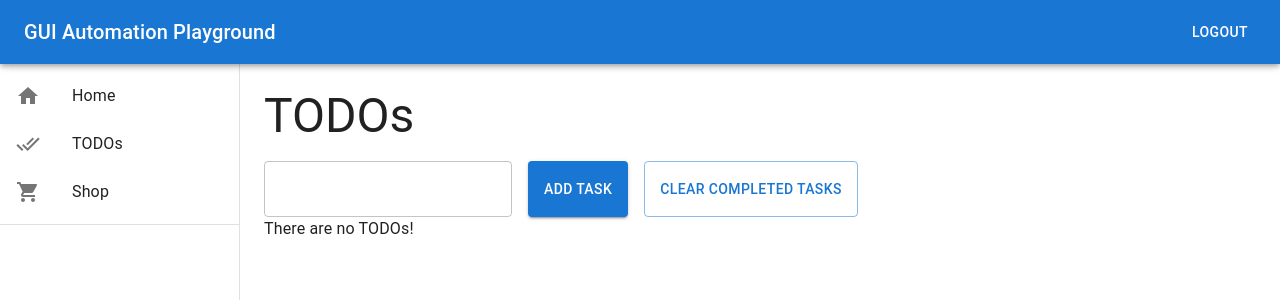
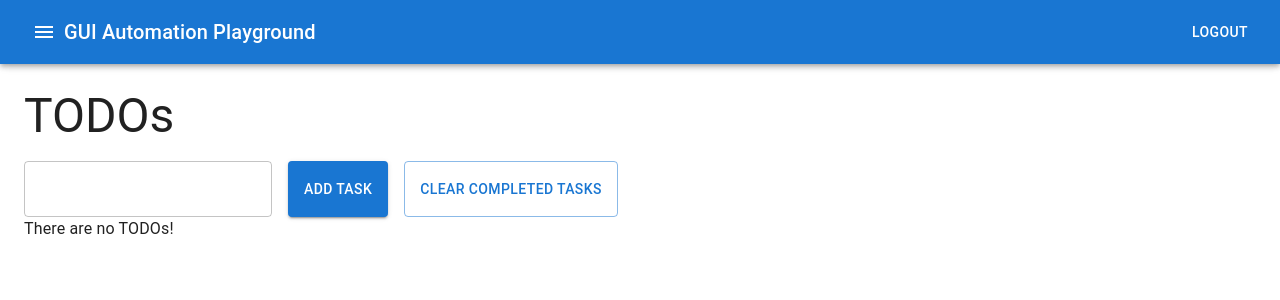
Before and after one commit to rafaljab/gui-automation-playground, a React (Create React App) app: page /gui-automation-playground/todos in a window 1280 px wide. Shown: the top 300 px of the page. Built offline with nearby package versions, Linux system fonts and the light colour scheme; sample sign-in values are in the browser's storage.

Commit message:
feat: hidden menu

```diff
--- a/package.json
+++ b/package.json
@@ -8,7 +8,7 @@
     "@emotion/react": "^11.10.5",
     "@emotion/styled": "^11.10.5",
     "@fontsource/roboto": "^4.5.8",
-    "@mui/icons-material": "^5.11.0",
+    "@mui/icons-material": "^5.15.19",
     "@mui/material": "^5.11.1",
     "@testing-library/jest-dom": "^5.16.5",
     "@testing-library/react": "^13.4.0",
@@ -26,6 +26,7 @@
     "web-vitals": "^2.1.4"
   },
   "devDependencies": {
+    "prettier": "^3.3.1",
     "react-scripts": "^5.0.1"
   },
   "scripts": {
--- a/src/App.tsx
+++ b/src/App.tsx
@@ -1,67 +1,112 @@
-import React, {FormEvent, useState, useEffect} from 'react';
-import {Navigate, Route, Routes, useNavigate} from 'react-router-dom';
-import MainLayout from './layouts/MainLayout';
-import AuthLayout from './layouts/AuthLayout';
-import LoginPage from './pages/LoginPage';
-import HomePage from './pages/HomePage';
-import TodosPage from './pages/TodosPage';
-import ShopPage from './pages/ShopPage';
-import {CartProvider} from './context/CartProvider';
-import {ProductsProvider} from './context/ProductsProvider';
+import React, { FormEvent, useState, useEffect } from "react";
+import { Navigate, Route, Routes, useNavigate } from "react-router-dom";
+import MainLayout from "./layouts/MainLayout";
+import AuthLayout from "./layouts/AuthLayout";
+import LoginPage from "./pages/LoginPage";
+import HomePage from "./pages/HomePage";
+import TodosPage from "./pages/TodosPage";
+import ShopPage from "./pages/ShopPage";
+import { CartProvider } from "./context/CartProvider";
+import { ProductsProvider } from "./context/ProductsProvider";
 
 function App() {
   const [authenticated, setAuthenticated] = useState<boolean>(
-      (localStorage.getItem('authenticated') == null || localStorage.getItem('authenticated') === '')
+    localStorage.getItem("authenticated") == null ||
+      localStorage.getItem("authenticated") === ""
       ? false
-        : JSON.parse(localStorage.getItem('authenticated') as string)
+      : JSON.parse(localStorage.getItem("authenticated") as string),
   );
   const [loginAlertOpened, setLoginAlertOpened] = useState<boolean>(false);
   const navigate = useNavigate();
 
   useEffect(() => {
-        localStorage.setItem('authenticated', JSON.stringify(authenticated))
-    }, [authenticated])
+    localStorage.setItem("authenticated", JSON.stringify(authenticated));
+  }, [authenticated]);
 
   const handleLoginSubmit = (event: FormEvent<HTMLFormElement>) => {
     event.preventDefault();
     const data = new FormData(event.currentTarget);
-        if (data.get('email') === 'admin@example.com' && data.get('password') === 'admin123') {
+    if (
+      data.get("email") === "admin@example.com" &&
+      data.get("password") === "admin123"
+    ) {
       setAuthenticated(true);
       setLoginAlertOpened(false);
-            navigate('/');
+      navigate("/");
     } else {
-            console.log('Incorrect credentials.');
+      console.log("Incorrect credentials.");
       setLoginAlertOpened(true);
     }
   };
 
+  const [menuOpened, setMenuOpened] = useState<boolean>(false);
+
   return (
     <Routes>
-            <Route path='/'>
-                <Route element={<MainLayout authenticated={authenticated} setAuthenticated={setAuthenticated}/>}>
-                    <Route index element={!authenticated ? <Navigate replace to='/login'/> : <HomePage/>}/>
-                    <Route path='todos' element={!authenticated ? <Navigate replace to='/login'/> : <TodosPage/>}/>
+      <Route path="/">
         <Route
-                        path='shop'
-                        element={!authenticated
-                            ? <Navigate replace to='/login'/>
-                            : <ProductsProvider><CartProvider><ShopPage/></CartProvider></ProductsProvider>}
+          element={
+            <MainLayout
+              authenticated={authenticated}
+              setAuthenticated={setAuthenticated}
+              menuOpened={menuOpened}
+              setMenuOpened={setMenuOpened}
+            />
+          }
+        >
+          <Route
+            index
+            element={
+              !authenticated ? <Navigate replace to="/login" /> : <HomePage />
+            }
+          />
+          <Route
+            path="todos"
+            element={
+              !authenticated ? <Navigate replace to="/login" /> : <TodosPage />
+            }
+          />
+          <Route
+            path="shop"
+            element={
+              !authenticated ? (
+                <Navigate replace to="/login" />
+              ) : (
+                <ProductsProvider>
+                  <CartProvider>
+                    <ShopPage />
+                  </CartProvider>
+                </ProductsProvider>
+              )
+            }
           />
         </Route>
-                <Route element={<AuthLayout/>}>
-                    <Route path='login' element={authenticated ? <Navigate replace to='/'/> :
+        <Route element={<AuthLayout />}>
+          <Route
+            path="login"
+            element={
+              authenticated ? (
+                <Navigate replace to="/" />
+              ) : (
                 <LoginPage
                   handleLoginSubmit={handleLoginSubmit}
                   loginAlertOpened={loginAlertOpened}
                   setLoginAlertOpened={setLoginAlertOpened}
-                        />}/>
+                />
+              )
+            }
+          />
         </Route>
       </Route>
 
-
-            <Route path='*' element={<main style={{padding: "1rem"}}>
+      <Route
+        path="*"
+        element={
+          <main style={{ padding: "1rem" }}>
             <p>There's nothing here!</p>
-            </main>}/>
+          </main>
+        }
+      />
     </Routes>
   );
 }
--- a/src/components/nav/LeftMenu.tsx
+++ b/src/components/nav/LeftMenu.tsx
@@ -7,55 +7,82 @@ import {
   ListItemButton,
   ListItemIcon,
   ListItemText,
-    Toolbar
-} from '@mui/material';
-import HomeIcon from '@mui/icons-material/Home';
-import DoneAll from '@mui/icons-material/DoneAll';
-import {Link as ReactLink} from 'react-router-dom';
-import ShoppingCart from '@mui/icons-material/ShoppingCart';
+  Toolbar,
+} from "@mui/material";
+import HomeIcon from "@mui/icons-material/Home";
+import DoneAll from "@mui/icons-material/DoneAll";
+import { Link as ReactLink } from "react-router-dom";
+import ShoppingCart from "@mui/icons-material/ShoppingCart";
+import { Dispatch, SetStateAction } from "react";
 
-const LeftMenu = ({drawerWidth}: { drawerWidth: number }) => {
+const LeftMenu = ({
+  drawerWidth,
+  menuOpened,
+  setMenuOpened,
+}: {
+  drawerWidth: number;
+  menuOpened: boolean;
+  setMenuOpened: Dispatch<SetStateAction<boolean>>;
+}) => {
+  const toggleDrawer = (newOpen: boolean) => () => {
+    setMenuOpened(newOpen);
+  };
+
   return (
     <Drawer
-            variant='permanent'
+      variant="temporary"
+      open={menuOpened}
+      onClose={toggleDrawer(false)}
       sx={{
         width: drawerWidth,
         flexShrink: 0,
-                [`& .MuiDrawer-paper`]: {width: drawerWidth, boxSizing: 'border-box'},
+        [`& .MuiDrawer-paper`]: { width: drawerWidth, boxSizing: "border-box" },
       }}
     >
-            <Toolbar/>
-            <Box sx={{overflow: 'auto'}}>
+      <Toolbar />
+      <Box sx={{ overflow: "auto" }}>
         <List>
           <ListItem disablePadding>
-                        <ListItemButton component={ReactLink} to='/'>
+            <ListItemButton
+              onClick={toggleDrawer(false)}
+              component={ReactLink}
+              to="/"
+            >
               <ListItemIcon>
-                                <HomeIcon/>
+                <HomeIcon />
               </ListItemIcon>
-                            <ListItemText primary='Home'/>
+              <ListItemText primary="Home" />
             </ListItemButton>
           </ListItem>
           <ListItem disablePadding>
-                        <ListItemButton component={ReactLink} to='/todos'>
+            <ListItemButton
+              onClick={toggleDrawer(false)}
+              component={ReactLink}
+              to="/todos"
+            >
               <ListItemIcon>
-                                <DoneAll/>
+                <DoneAll />
               </ListItemIcon>
-                            <ListItemText primary='TODOs'/>
+              <ListItemText primary="TODOs" />
             </ListItemButton>
           </ListItem>
           <ListItem disablePadding>
-                        <ListItemButton component={ReactLink} to='/shop'>
+            <ListItemButton
+              onClick={toggleDrawer(false)}
+              component={ReactLink}
+              to="/shop"
+            >
               <ListItemIcon>
-                                <ShoppingCart/>
+                <ShoppingCart />
               </ListItemIcon>
-                            <ListItemText primary='Shop'/>
+              <ListItemText primary="Shop" />
             </ListItemButton>
           </ListItem>
         </List>
-                <Divider/>
+        <Divider />
       </Box>
     </Drawer>
-    )
-}
+  );
+};
 
 export default LeftMenu;
--- a/src/components/nav/TopMenu.tsx
+++ b/src/components/nav/TopMenu.tsx
@@ -1,20 +1,48 @@
-import {AppBar, Button, Toolbar, Typography} from '@mui/material';
-import {Dispatch, SetStateAction} from 'react';
+import {
+  AppBar,
+  Button,
+  IconButton,
+  Toolbar,
+  Typography,
+  Box,
+} from "@mui/material";
+import MenuIcon from "@mui/icons-material/Menu";
+import { Dispatch, SetStateAction } from "react";
 
 const TopMenu = ({
   authenticated,
-                     setAuthenticated
-                 }: { authenticated: boolean, setAuthenticated: Dispatch<SetStateAction<boolean>> }) => {
+  setAuthenticated,
+  menuOpened,
+  setMenuOpened,
+}: {
+  authenticated: boolean;
+  setAuthenticated: Dispatch<SetStateAction<boolean>>;
+  menuOpened: boolean;
+  setMenuOpened: Dispatch<SetStateAction<boolean>>;
+}) => {
+  const toggleMenuOpened = (): void => setMenuOpened(!menuOpened);
+
   return (
-        <AppBar position='fixed' sx={{zIndex: (theme) => theme.zIndex.drawer + 1}}>
+    <AppBar
+      position="fixed"
+      sx={{ zIndex: (theme) => theme.zIndex.drawer + 1 }}
+    >
       <Toolbar>
-                <Typography variant='h6' component='div' sx={{flexGrow: 1}}>
+        <IconButton onClick={toggleMenuOpened} color="inherit">
+          <MenuIcon />
+        </IconButton>
+        <Typography variant="h6" component="div" sx={{ flexGrow: 1 }}>
           GUI Automation Playground
         </Typography>
-                <Button onClick={() => setAuthenticated(false)} color='inherit'>Logout</Button>
+
+        <Box>
+          <Button onClick={() => setAuthenticated(false)} color="inherit">
+            Logout
+          </Button>
+        </Box>
       </Toolbar>
     </AppBar>
-    )
-}
+  );
+};
 
 export default TopMenu;
--- a/src/layouts/MainLayout.tsx
+++ b/src/layouts/MainLayout.tsx
@@ -1,23 +1,39 @@
-import {Box, CssBaseline} from '@mui/material';
-import TopMenu from '../components/nav/TopMenu';
-import LeftMenu from '../components/nav/LeftMenu';
-import {Outlet} from 'react-router-dom';
-import {Dispatch, SetStateAction} from 'react';
+import { Box, CssBaseline } from "@mui/material";
+import TopMenu from "../components/nav/TopMenu";
+import LeftMenu from "../components/nav/LeftMenu";
+import { Outlet } from "react-router-dom";
+import { Dispatch, SetStateAction } from "react";
 
 const MainLayout = ({
-                        authenticated,
-                        setAuthenticated
-                    }: { authenticated: boolean, setAuthenticated: Dispatch<SetStateAction<boolean>> }) => {
-    const drawerWidth: number = 240;
+  authenticated,
+  setAuthenticated,
+  menuOpened,
+  setMenuOpened,
+}: {
+  authenticated: boolean;
+  setAuthenticated: Dispatch<SetStateAction<boolean>>;
+  menuOpened: boolean;
+  setMenuOpened: Dispatch<SetStateAction<boolean>>;
+}) => {
+  const drawerWidth: number = 240;
 
-    return (
-        <Box sx={{display: 'flex'}}>
-            <CssBaseline/>
-            <TopMenu authenticated={authenticated} setAuthenticated={setAuthenticated}/>
-            <LeftMenu drawerWidth={drawerWidth}/>
-            <Outlet/>
-        </Box>
-    );
-}
+  return (
+    <Box sx={{ display: "flex" }}>
+      <CssBaseline />
+      <TopMenu
+        authenticated={authenticated}
+        setAuthenticated={setAuthenticated}
+        menuOpened={menuOpened}
+        setMenuOpened={setMenuOpened}
+      />
+      <LeftMenu
+        drawerWidth={drawerWidth}
+        menuOpened={menuOpened}
+        setMenuOpened={setMenuOpened}
+      />
+      <Outlet />
+    </Box>
+  );
+};
 
 export default MainLayout;
```
Also changed, not shown: 1 other file (tests, documents, lock files or other folders). Lines whose indentation alone changed are shown as unchanged.
